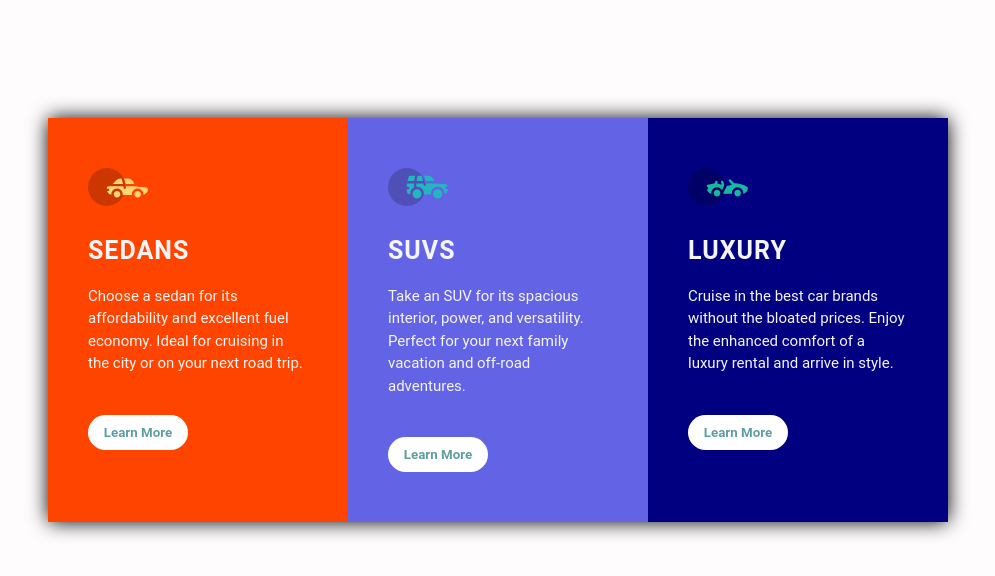
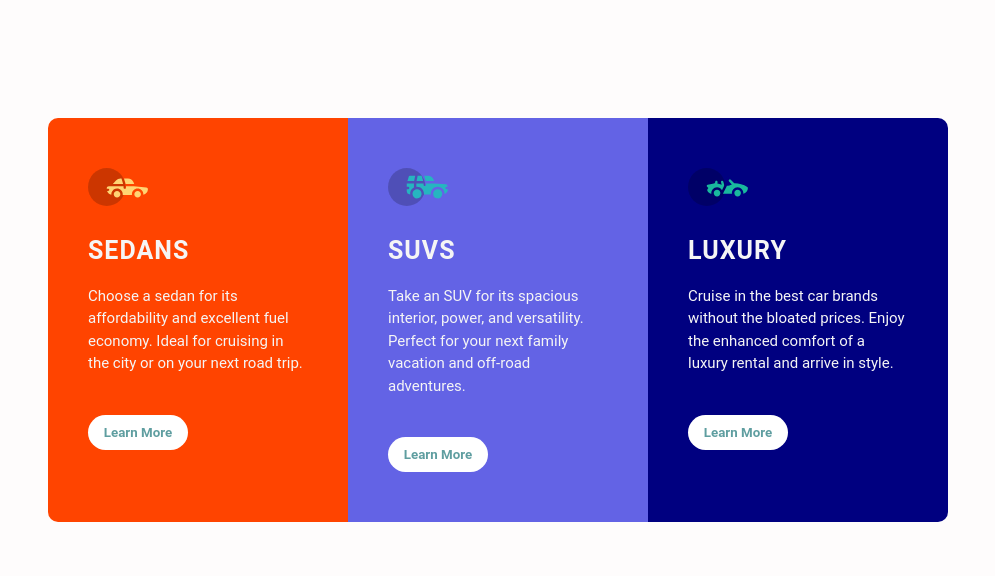
Before and after one commit to chinonso08/Frontend-Dev, a plain HTML site: page index.htm in a window 1280 px wide. Shown: the whole page, without its empty margins (142-1137 px from the left). Drawn offline with Linux system fonts and the light colour scheme.

Commit message:
remoed box shadow and added border radius

```diff
--- a/style.css
+++ b/style.css
@@ -16,11 +16,11 @@ body {
 
 .container {
     max-width: 900px;
-    border-radius: 5px;
-    /* overflow: hidden; */
+    border-radius: 10px;
+    overflow: hidden;
     display: flex;
     flex-direction: row;
-    box-shadow: 0 0 20px black;
+    /* box-shadow: 0 0 20px black; */
 
 }
 
@@ -71,6 +71,7 @@ button:hover {
     color: whitesmoke;
     display: flex;
     flex-direction: column;
+    /* border-radius: 5px; */
     /* box-shadow: 0 4px 8px rgba(0, 0, 0, 0.1); */
 }
 
```
